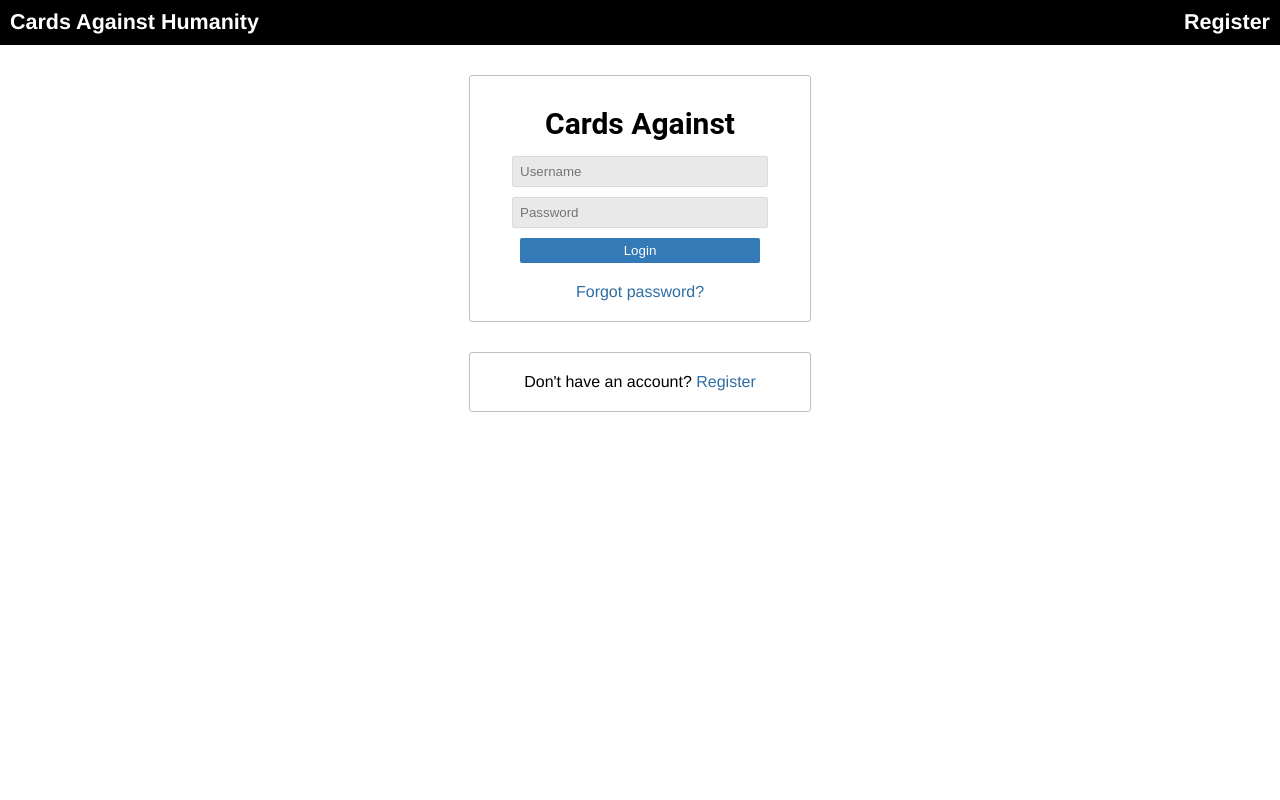
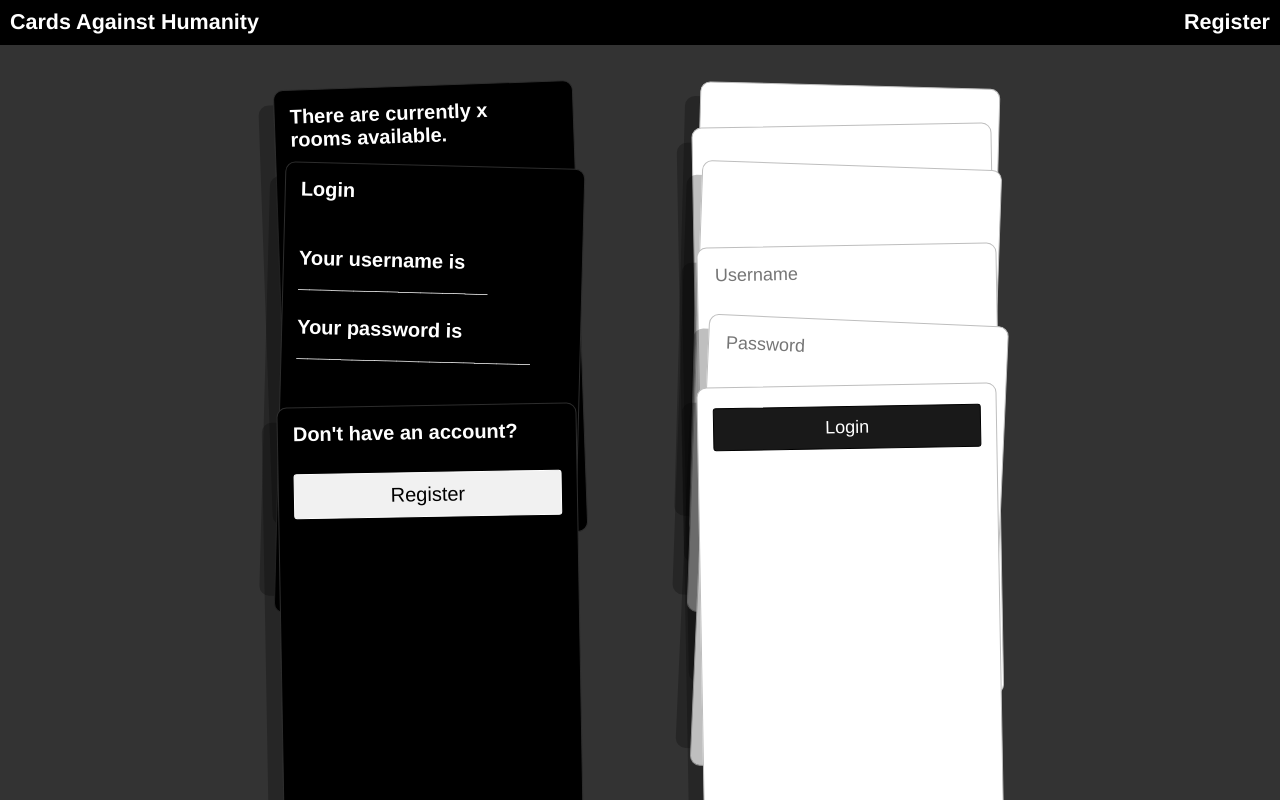
Before and after one commit to SoulEvans07/cards-against-vue, a Vue app: page /#/login in a window 1280 px wide. Built offline with nearby package versions, Linux system fonts and the light colour scheme.

Commit message:
finalized login page look

```diff
--- a/src/App.vue
+++ b/src/App.vue
@@ -23,7 +23,7 @@
   };
 </script>
 
-<style>
+<style scoped>
     #app {
         font-family: 'Avenir', Helvetica, Arial, sans-serif;
         -webkit-font-smoothing: antialiased;
--- a/src/components/Dashboard.vue
+++ b/src/components/Dashboard.vue
@@ -49,7 +49,7 @@
 </script>
 
 
-<style>
+<style scoped>
     .navbar {
         background-color: #000000;
         min-height: 45px;
--- a/src/pages/Lobby.vue
+++ b/src/pages/Lobby.vue
@@ -29,6 +29,6 @@
 </script>
 
 
-<style>
+<style scoped>
 
 </style>
--- a/src/pages/Login.vue
+++ b/src/pages/Login.vue
@@ -1,21 +1,65 @@
 <template>
-    <div>
-        <div class="login login-box">
-            <h1 class="logo">Cards Against</h1>
-            <div class="login login-field-box">
-                <input type="text" class="login login-field" placeholder="Username"
-                       v-model="username"
-                       v-on:keyup.enter="login"/>
-                <input type="password" class="login login-field" placeholder="Password"
-                       v-model="password"
-                       v-on:keyup.enter="login"/>
-                <br>
-                <input type="button" @click="login" value="Login" class="login login-btn"/>
+    <div class="container">
+        <div class="black-deck">
+            <div class="card bottom-card">
+                <div class="black-card">
+                    <div>There are currently x<br/>rooms available.</div>
+                </div>
             </div>
-            <a class="login link" @click="redir_forgot">Forgot password?</a>
+            <div class="card second-card">
+                <div class="black-card">
+                    <div>Login</div>
+                    <br><br>
+                    <div>Your username is <br><span>_________________</span></div>
+                    <br>
+                    <div>Your password is <br><span>_____________________</span></div>
+                </div>
+            </div>
+            <div class="card third-card">
+                <div class="black-card">
+                    <div>Don't have an account?</div>
+                    <br>
+                    <input type="button" class="btn white-btn" value="Register"
+                           @click="redir_register"/>
+                </div>
+            </div>
         </div>
-        <div class="login login-box">
-            Don't have an account? <a class="login link" @click="redir_register">Register</a>
+        <div class="white-deck">
+            <div class="card empty-card">
+                <div class="white-card"></div>
+            </div>
+            <div class="card second-empty-card">
+                <div class="white-card"></div>
+            </div>
+            <div class="card flash-card">
+                <div class="white-card">
+                    <div v-if="flash" class="flash">{{this.flash}}</div>
+                </div>
+            </div>
+            <div class="card username-or-email-card">
+                <div class="white-card" v-bind:class="{ error: this.flash !== null }">
+                    <input type="text" placeholder="Username"
+                           v-model="username" v-on:keyup.enter="login"/>
+                </div>
+            </div>
+            <div class="card password-card">
+                <div class="white-card" v-bind:class="{ error: this.flash !== null }">
+                    <input type="password" placeholder="Password"
+                           v-model="password" v-on:keyup.enter="login"/>
+                </div>
+            </div>
+            <div class="card login-card">
+                <div class="white-card">
+                    <input type="button" class="btn black-btn" value="Login"
+                           @click="login"/>
+                </div>
+            </div>
+            <div class="card forgot-pwd-card">
+                <div class="white-card">
+                    <input type="button" class="btn black-btn" value="Forgot password?"
+                           @click="redir_forgot"/>
+                </div>
+            </div>
         </div>
     </div>
 </template>
@@ -30,7 +74,8 @@
     data() {
       return {
         username: null,
-        password: null
+        password: null,
+        flash: null
       };
     },
     methods: {
@@ -56,51 +101,158 @@
   }
 </script>
 
-<style>
-    .logo {
-        font-family: 'Roboto', sans-serif;
-        font-weight: bold;
-        text-align: center;
-        font-size: 30px;
-        width: 80%;
-        margin: 10px auto 10px;
+<style scoped>
+    .flash {
+        color: red;
+        font-size: 12px;
     }
 
-    .login.login-box {
-        background-color: white;
-        margin: 30px auto auto;
-        padding: 20px;
-        width: 300px;
-        border: solid 1px #bebebe;
-        border-radius: 3px;
-        text-align: center;
+    div.error {
+        border-color: rgba(237, 0, 0, 0.50);
+        box-shadow: 0 0 10px 0 rgba(237, 0, 0, 0.50);
     }
 
-    .login.login-field-box {
-        margin: 10px 0 15px 0;
+    .container {
+        display: flex;
+        flex-direction: row;
+        padding: 40px 0;
+        justify-content: center;
+        background: #333333;
     }
 
-    .login.login-field {
-        width: 80%;
-        padding: 7px;
-        margin: 5px;
-        background-color: #e9e9e9;
-        border: solid 1px #dbdbdb;
-        border-radius: 2px;
+    .white-deck {
+        margin: 0 60px;
     }
 
-    .login.login-btn {
-        width: 80%;
-        margin: 5px;
-        background-color: #337ab7;
-        color: white;
-        border: none;
-        padding: 5px;
-        border-radius: 2px;
+    .black-deck {
+        margin: 0 60px;
+        font-weight: bold;
     }
 
-    .login.link {
-        color: #2e6da4;
-        cursor: pointer;
+    .card {
+        position: relative;
+        border-radius: 10px;
+        min-width: 300px;
+        max-width: 300px;
+        min-height: 420px;
+        max-height: 420px;
+        box-shadow: -15px 15px 0 0 rgba(0, 0, 0, 0.25);
     }
+
+    .card * {
+        font-size: 20px;
+    }
+
+    .card input {
+        width: 100%;
+        outline: none;
+    }
+
+    .black-card {
+        padding: 15px;
+        border-radius: 10px;
+        height: 420px;
+        border: 1px solid #2d2d2d;
+        background: black;
+        color: white;
+    }
+
+    .white-card {
+        padding: 15px;
+        border-radius: 10px;
+        height: 420px;
+        border: 1px solid #bebebe;
+        background: white;
+        color: black;
+    }
+
+    .white-card * {
+        background: white;
+        font-size: 18px;
+    }
+
+    .white-card input[type="text"], input[type="password"] {
+        border: none;
+    }
+
+    .bottom-card {
+        transform: rotate(-2deg);
+    }
+
+    .second-card {
+        top: -340px;
+        transform: rotate(1.5deg);
+    }
+
+    .third-card {
+        top: -520px;
+        transform: rotate(-1deg);
+    }
+
+    .empty-card {
+        left: -5px;
+        transform: rotate(1.5deg);
+    }
+
+    .second-empty-card {
+        left: -5px;
+        top: -380px;
+        transform: rotate(-1deg);
+    }
+
+    .flash-card {
+        left: -5px;
+        top: -760px;
+        transform: rotate(2deg);
+    }
+
+    .username-or-email-card {
+        top: -1100px;
+        transform: rotate(-1deg);
+    }
+
+    .password-card {
+        top: -1445px;
+        transform: rotate(2.5deg);
+    }
+
+    .login-card {
+        top: -1800px;
+        transform: rotate(-1deg);
+    }
+
+    .btn {
+        margin: 5px 0 0 0;
+        border-radius: 3px;
+        padding: 10px;
+    }
+
+    .white-btn {
+        background: #f1f1f1;
+        color: black;
+        border: 1px solid white;
+    }
+
+    .white-btn:hover {
+        background: #e6e6e6;
+    }
+
+    .white-btn:active {
+        background: white;
+    }
+
+    .black-btn {
+        background: #191919;
+        color: white;
+        border: 1px solid black;
+    }
+
+    .black-btn:hover {
+        background: #222222;
+    }
+
+    .black-btn:active {
+        background: black;
+    }
+
 </style>
--- a/src/pages/Register.vue
+++ b/src/pages/Register.vue
@@ -92,7 +92,7 @@
   }
 </script>
 
-<style>
+<style scoped>
     .flash {
         color: red;
         font-size: 12px;
@@ -112,7 +112,7 @@
     }
 
     .white-deck {
-        margin: 0 20px;
+        margin: 0 60px;
     }
 
     .card {
@@ -127,8 +127,8 @@
 
     .black-card {
         top: 15px;
-        margin: 0 20px;
-        border: 1px solid black;
+        margin: 0 60px;
+        border: 1px solid #2d2d2d;
         border-radius: 10px;
         background: black;
         color: white;
--- a/src/pages/Welcome.vue
+++ b/src/pages/Welcome.vue
@@ -15,7 +15,7 @@
   }
 </script>
 
-<style>
+<style scoped>
     .header-card {
         min-height: 40%;
         background: #222222;
```
